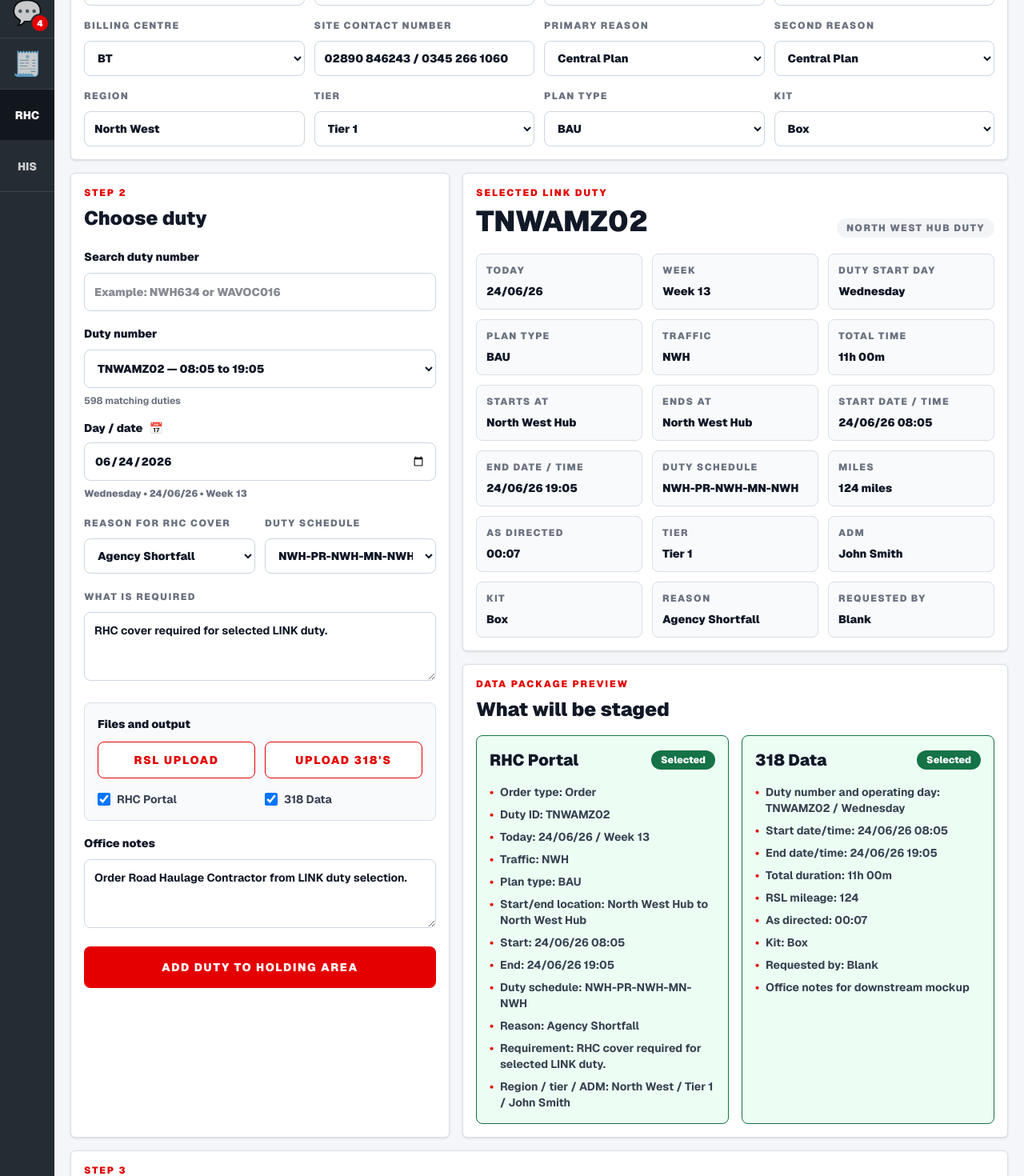
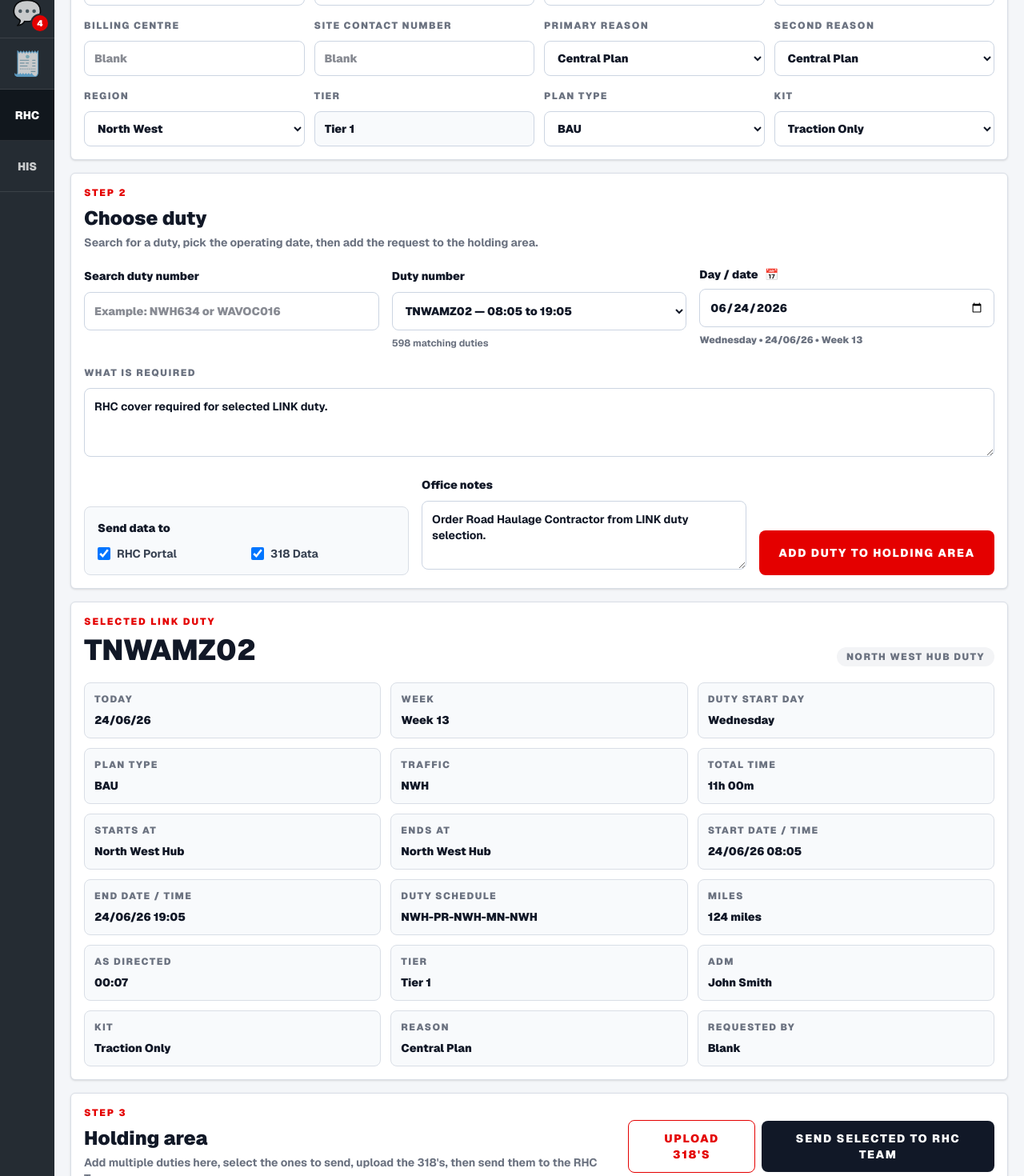
Before and after one commit to acannon76/rugby-league-supporter-web, a Next.js app: page /internal/app-ideas/link-message-mock/rhc-team in a window 1280 px wide. Shown: the part 400-1870 px from the top of the page at 80% size. Built offline with nearby package versions, Linux system fonts and the light colour scheme.

Commit message:
History and redesign RHC Team 2

```diff
--- a/src/app/internal/app-ideas/link-message-mock/rhc-team/page.tsx
+++ b/src/app/internal/app-ideas/link-message-mock/rhc-team/page.tsx
@@ -3027,11 +3027,32 @@ const defaultDuty = dutyOptions.find((item) => item.duty === "TNWAMZ02") ?? duty
 
 const orderTypeOptions = ["Order", "Amend", "Cancel"];
 const rmPfwOptions = ["RM", "PFW"];
-const billingCentreOptions = ["BT", "BAU", "Central"];
-const planTypeOptions = ["BAU", "BT", "Sprinter"];
-const tierOptions = ["Tier 1", "Tier 2", "Tier 3", "Tier 4"];
+const planTypeOptions = ["BAU", "BT", "FLEX", "INT", "Sprinter"];
 const admOptions = ["John Smith", "Peter Jones", "Sarah Jane"];
-const kitOptions = ["Box", "Trailer", "18T", "DDT", "3.5T Van", "Traction Only"];
+const regionOptions = [
+  "Anglia",
+  "Belfast",
+  "London",
+  "Midlands",
+  "North East",
+  "North West",
+  "Scotland",
+  "South",
+  "South East",
+  "South West",
+];
+const kitOptions = [
+  "Traction Only",
+  "RHC Box or C/S",
+  "RHC Box",
+  "RHC Box (T/L)",
+  "RM DDT - Anderson Leads",
+  "18/26T",
+  "7.5T",
+  "3.5T Van",
+  "Curtainsider",
+  "Rollerbed",
+];
 const reasonOptions = ["Agency Shortfall", "Central Plan", "CPC Request"];
 const dutyScheduleOptions = [
   "NWH-PR-NWH-MN-NWH",
@@ -3107,17 +3128,16 @@ export default function RhcTeamPage() {
   const [admName, setAdmName] = useState(admOptions[0]);
   const [rmPfw, setRmPfw] = useState(rmPfwOptions[0]);
   const [requestedBy, setRequestedBy] = useState("");
-  const [billingCentre, setBillingCentre] = useState(billingCentreOptions[0]);
-  const [siteContactNumber, setSiteContactNumber] = useState("02890 846243 / 0345 266 1060");
+  const [billingCentre, setBillingCentre] = useState("");
+  const [siteContactNumber, setSiteContactNumber] = useState("");
   const [primaryReason, setPrimaryReason] = useState(reasonOptions[1]);
   const [secondReason, setSecondReason] = useState(reasonOptions[1]);
   const [region, setRegion] = useState("North West");
   const [planType, setPlanType] = useState(planTypeOptions[0]);
   const [required, setRequired] = useState("RHC cover required for selected LINK duty.");
-  const [tier, setTier] = useState(tierOptions[0]);
+  const tier = "Tier 1";
   const [kit, setKit] = useState(kitOptions[0]);
-  const [coverReason, setCoverReason] = useState(reasonOptions[0]);
-  const [dutySchedule, setDutySchedule] = useState(dutyScheduleOptions[0]);
+  const [dutySchedule] = useState(dutyScheduleOptions[0]);
   const [notes, setNotes] = useState("Order Road Haulage Contractor from LINK duty selection.");
   const [holdingOrders, setHoldingOrders] = useState<RhcOrder[]>([]);
   const [selectedHoldingIds, setSelectedHoldingIds] = useState<string[]>([]);
@@ -3177,7 +3197,7 @@ export default function RhcTeamPage() {
     required,
     tier,
     kit,
-    coverReason,
+    coverReason: primaryReason,
     dutySchedule,
     notes,
     sendPortal,
@@ -3197,7 +3217,7 @@ export default function RhcTeamPage() {
 
     setHoldingOrders((current) => [...current, nextOrder]);
     setSelectedHoldingIds((current) => [...current, nextOrder.id]);
-    setConfirmation(`${nextOrder.duty} added to the holding area. Add another duty or send selected requests using the master button.`);
+    setConfirmation(`${nextOrder.duty} added to the holding area. Add another duty or upload the 318's before sending selected requests.`);
   }
 
   function toggleHoldingSelection(id: string) {
@@ -3216,6 +3236,11 @@ export default function RhcTeamPage() {
 
     if (selectedOrders.length === 0) {
       setConfirmation("Select at least one duty in the holding area before sending to the RHC Team.");
+      return;
+    }
+
+    if (!manifestFileName) {
+      setConfirmation("Upload the 318's file before sending selected requests to the RHC Team.");
       return;
     }
 
@@ -3252,7 +3277,18 @@ export default function RhcTeamPage() {
                 </div>
               </div>
 
-              <div className="flex flex-wrap gap-2">
+              <div className="flex flex-wrap items-center gap-2">
+                <label className="cursor-pointer rounded-lg border border-[#e40000] bg-white px-4 py-2 text-sm font-black uppercase tracking-[0.12em] text-[#e40000] transition hover:bg-[#fff0f0]">
+                  RSL Import
+                  <input
+                    type="file"
+                    className="hidden"
+                    onChange={(event) => {
+                      setRslFileName(event.target.files?.[0]?.name ?? "");
+                      setConfirmation(event.target.files?.[0]?.name ? `RSL import selected: ${event.target.files[0].name}` : "");
+                    }}
+                  />
+                </label>
                 <Link
                   href="/internal/app-ideas/link-message-mock/rhc-team/history"
                   className="rounded-lg border border-[#ccd5e2] bg-white px-4 py-2 text-sm font-black text-[#4b5563] no-underline transition hover:border-[#e40000]"
@@ -3267,6 +3303,11 @@ export default function RhcTeamPage() {
                 </Link>
               </div>
             </div>
+            {rslFileName && (
+              <p className="mt-3 rounded-lg border border-[#d9dee6] bg-[#f8fafc] px-3 py-2 text-xs font-black text-[#6b7280]">
+                RSL import selected: {rslFileName}
+              </p>
+            )}
           </section>
 
           <section className="mt-4 rounded-md border border-[#d9dee6] bg-white p-4 shadow-sm">
@@ -3288,23 +3329,26 @@ export default function RhcTeamPage() {
               <SelectField label="ADM" value={admName} onChange={setAdmName} options={admOptions} />
               <SelectField label="RM / PFW" value={rmPfw} onChange={setRmPfw} options={rmPfwOptions} />
               <TextField label="Requested by" value={requestedBy} onChange={setRequestedBy} placeholder="Planner's name" />
-              <SelectField label="Billing centre" value={billingCentre} onChange={setBillingCentre} options={billingCentreOptions} />
-              <TextField label="Site contact number" value={siteContactNumber} onChange={setSiteContactNumber} />
+              <TextField label="Billing centre" value={billingCentre} onChange={setBillingCentre} placeholder="Blank" />
+              <TextField label="Site contact number" value={siteContactNumber} onChange={setSiteContactNumber} placeholder="Blank" />
               <SelectField label="Primary reason" value={primaryReason} onChange={setPrimaryReason} options={reasonOptions} />
               <SelectField label="Second reason" value={secondReason} onChange={setSecondReason} options={reasonOptions} />
-              <TextField label="Region" value={region} onChange={setRegion} />
-              <SelectField label="Tier" value={tier} onChange={setTier} options={tierOptions} />
+              <SelectField label="Region" value={region} onChange={setRegion} options={regionOptions} />
+              <ReadOnlyField label="Tier" value={tier} />
               <SelectField label="Plan type" value={planType} onChange={setPlanType} options={planTypeOptions} />
               <SelectField label="Kit" value={kit} onChange={setKit} options={kitOptions} />
             </div>
           </section>
 
-          <section className="mt-4 grid grid-cols-1 gap-4 xl:grid-cols-[0.82fr_1.18fr]">
-            <aside className="rounded-md border border-[#d9dee6] bg-white p-4 shadow-sm">
+          <section className="mt-4 rounded-md border border-[#d9dee6] bg-white p-4 shadow-sm">
             <p className="text-xs font-black uppercase tracking-[0.16em] text-[#e40000]">Step 2</p>
             <h2 className="mt-2 text-2xl font-black text-[#111827]">Choose duty</h2>
-
-              <label className="mt-5 block">
+            <p className="mt-1 text-sm font-bold text-[#6b7280]">
+              Search for a duty, pick the operating date, then add the request to the holding area.
+            </p>
+
+            <div className="mt-5 grid grid-cols-1 gap-4 lg:grid-cols-3">
+              <label className="block">
                 <span className="text-sm font-black text-[#111827]">Search duty number</span>
                 <input
                   value={dutySearch}
@@ -3326,7 +3370,7 @@ export default function RhcTeamPage() {
                 />
               </label>
 
-              <label className="mt-4 block">
+              <label className="block">
                 <span className="text-sm font-black text-[#111827]">Duty number</span>
                 <select
                   value={duty.duty}
@@ -3344,7 +3388,7 @@ export default function RhcTeamPage() {
                 </p>
               </label>
 
-              <label className="mt-4 block">
+              <label className="block">
                 <span className="flex items-center gap-2 text-sm font-black text-[#111827]">
                   <span>Day / date</span>
                   <span aria-hidden="true">📅</span>
@@ -3362,10 +3406,6 @@ export default function RhcTeamPage() {
                   {dutyStartDay} • {selectedDateLabel} • Week {weekNumber}
                 </p>
               </label>
-
-              <div className="mt-4 grid grid-cols-1 gap-3 md:grid-cols-2">
-                <SelectField label="Reason for RHC cover" value={coverReason} onChange={setCoverReason} options={reasonOptions} />
-                <SelectField label="Duty schedule" value={dutySchedule} onChange={setDutySchedule} options={dutyScheduleOptions} />
             </div>
 
             <label className="mt-4 block">
@@ -3377,39 +3417,10 @@ export default function RhcTeamPage() {
               />
             </label>
 
-              <section className="mt-5 rounded-lg border border-[#d9dee6] bg-[#f8fafc] p-4">
-                <p className="text-sm font-black text-[#111827]">Files and output</p>
+            <div className="mt-4 grid grid-cols-1 gap-4 lg:grid-cols-[1fr_1fr_auto] lg:items-end">
+              <section className="rounded-lg border border-[#d9dee6] bg-[#f8fafc] p-4">
+                <p className="text-sm font-black text-[#111827]">Send data to</p>
                 <div className="mt-3 grid grid-cols-1 gap-3 sm:grid-cols-2">
-                  <label className="cursor-pointer rounded-lg border border-[#e40000] bg-white px-4 py-3 text-center text-sm font-black uppercase tracking-[0.12em] text-[#e40000] transition hover:bg-[#fff0f0]">
-                    RSL Upload
-                    <input
-                      type="file"
-                      className="hidden"
-                      onChange={(event) => {
-                        setRslFileName(event.target.files?.[0]?.name ?? "");
-                        setConfirmation(event.target.files?.[0]?.name ? `RSL file selected: ${event.target.files[0].name}` : "");
-                      }}
-                    />
-                  </label>
-                  <label className="cursor-pointer rounded-lg border border-[#e40000] bg-white px-4 py-3 text-center text-sm font-black uppercase tracking-[0.12em] text-[#e40000] transition hover:bg-[#fff0f0]">
-                    Upload 318&apos;s
-                    <input
-                      type="file"
-                      className="hidden"
-                      onChange={(event) => {
-                        setManifestFileName(event.target.files?.[0]?.name ?? "");
-                        setConfirmation(event.target.files?.[0]?.name ? `318 file selected: ${event.target.files[0].name}` : "");
-                      }}
-                    />
-                  </label>
-                </div>
-                {(rslFileName || manifestFileName) && (
-                  <div className="mt-3 space-y-1 text-xs font-black text-[#6b7280]">
-                    {rslFileName ? <p>RSL: {rslFileName}</p> : null}
-                    {manifestFileName ? <p>318: {manifestFileName}</p> : null}
-                  </div>
-                )}
-                <div className="mt-4 grid grid-cols-1 gap-3 sm:grid-cols-2">
                   <label className="flex items-center gap-2 text-sm font-bold text-[#374151]">
                     <input checked={sendPortal} onChange={(event) => setSendPortal(event.target.checked)} type="checkbox" className="h-4 w-4" />
                     RHC Portal
@@ -3421,7 +3432,7 @@ export default function RhcTeamPage() {
                 </div>
               </section>
 
-              <label className="mt-4 block">
+              <label className="block">
                 <span className="text-sm font-black text-[#111827]">Office notes</span>
                 <textarea
                   value={notes}
@@ -3433,20 +3444,20 @@ export default function RhcTeamPage() {
               <button
                 type="button"
                 onClick={addToHoldingArea}
-                className="mt-4 w-full rounded-lg bg-[#e40000] px-4 py-4 text-sm font-black uppercase tracking-[0.12em] text-white transition hover:bg-[#b80000]"
+                className="h-14 rounded-lg bg-[#e40000] px-6 text-sm font-black uppercase tracking-[0.12em] text-white transition hover:bg-[#b80000]"
               >
                 Add Duty To Holding Area
               </button>
+            </div>
 
             {confirmation && (
               <section className="mt-4 rounded-lg border-2 border-[#157347] bg-[#ecfdf3] p-4 text-sm font-black leading-6 text-[#157347]">
                 {confirmation}
               </section>
             )}
-            </aside>
-
-            <section className="space-y-4">
-              <div className="rounded-md border border-[#d9dee6] bg-white p-4 shadow-sm">
+          </section>
+
+          <section className="mt-4 rounded-md border border-[#d9dee6] bg-white p-4 shadow-sm">
             <p className="text-xs font-black uppercase tracking-[0.16em] text-[#e40000]">Selected LINK duty</p>
             <div className="flex flex-col gap-2 md:flex-row md:items-end md:justify-between">
               <h2 className="mt-2 text-4xl font-black text-[#111827]">{duty.duty}</h2>
@@ -3472,52 +3483,9 @@ export default function RhcTeamPage() {
               <InfoBox label="Tier" value={tier} />
               <InfoBox label="ADM" value={admName} />
               <InfoBox label="Kit" value={kit} />
-                  <InfoBox label="Reason" value={coverReason} />
+              <InfoBox label="Reason" value={primaryReason} />
               <InfoBox label="Requested By" value={requestedBy || "Blank"} />
             </div>
-              </div>
-
-              <div className="rounded-md border border-[#d9dee6] bg-white p-4 shadow-sm">
-                <p className="text-xs font-black uppercase tracking-[0.16em] text-[#e40000]">Data package preview</p>
-                <h2 className="mt-2 text-2xl font-black text-[#111827]">What will be staged</h2>
-
-                <div className="mt-4 grid grid-cols-1 gap-4 lg:grid-cols-2">
-                  <DataPackageCard
-                    title="RHC Portal"
-                    enabled={sendPortal}
-                    rows={[
-                      `Order type: ${orderType}`,
-                      `Duty ID: ${duty.duty}`,
-                      `Today: ${todayLabel} / Week ${weekNumber}`,
-                      `Traffic: ${traffic}`,
-                      `Plan type: ${planType}`,
-                      `Start/end location: ${duty.startLocation} to ${duty.endLocation}`,
-                      `Start: ${startDateTime}`,
-                      `End: ${endDateTime}`,
-                      `Duty schedule: ${dutySchedule}`,
-                      `Reason: ${coverReason}`,
-                      `Requirement: ${required}`,
-                      `Region / tier / ADM: ${region} / ${tier} / ${admName}`,
-                    ]}
-                  />
-                  <DataPackageCard
-                    title="318 Data"
-                    enabled={send318}
-                    rows={[
-                      `Duty number and operating day: ${duty.duty} / ${dutyStartDay}`,
-                      `Start date/time: ${startDateTime}`,
-                      `End date/time: ${endDateTime}`,
-                      `Total duration: ${duty.totalTime}`,
-                      `RSL mileage: ${mockMiles}`,
-                      `As directed: ${asDirected}`,
-                      `Kit: ${kit}`,
-                      `Requested by: ${requestedBy || "Blank"}`,
-                      "Office notes for downstream mockup",
-                    ]}
-                  />
-                </div>
-              </div>
-            </section>
           </section>
 
           <section className="mt-4 rounded-md border border-[#d9dee6] bg-white p-4 shadow-sm">
@@ -3526,9 +3494,21 @@ export default function RhcTeamPage() {
                 <p className="text-xs font-black uppercase tracking-[0.16em] text-[#e40000]">Step 3</p>
                 <h2 className="mt-2 text-2xl font-black text-[#111827]">Holding area</h2>
                 <p className="mt-1 text-sm font-bold text-[#6b7280]">
-                  Add multiple duties here, select the ones to send, then use the master button to send them to the RHC Team.
+                  Add multiple duties here, select the ones to send, upload the 318's, then send them to the RHC Team.
                 </p>
               </div>
+              <div className="flex flex-col gap-2 sm:flex-row sm:items-center">
+                <label className="cursor-pointer rounded-lg border border-[#e40000] bg-white px-5 py-3 text-center text-sm font-black uppercase tracking-[0.12em] text-[#e40000] transition hover:bg-[#fff0f0]">
+                  Upload 318&apos;s
+                  <input
+                    type="file"
+                    className="hidden"
+                    onChange={(event) => {
+                      setManifestFileName(event.target.files?.[0]?.name ?? "");
+                      setConfirmation(event.target.files?.[0]?.name ? `318 file selected: ${event.target.files[0].name}` : "");
+                    }}
+                  />
+                </label>
                 <button
                   type="button"
                   onClick={sendSelectedOrders}
@@ -3537,6 +3517,13 @@ export default function RhcTeamPage() {
                   Send Selected To RHC Team
                 </button>
               </div>
+            </div>
+
+            {manifestFileName && (
+              <p className="mt-3 rounded-lg border border-[#d9dee6] bg-[#f8fafc] px-3 py-2 text-xs font-black text-[#6b7280]">
+                318 file uploaded: {manifestFileName}
+              </p>
+            )}
 
             <div className="mt-4 overflow-x-auto rounded-lg border border-[#d9dee6]">
               <table className="min-w-[1200px] w-full border-collapse text-left text-sm">
@@ -3703,6 +3690,19 @@ function TextField({
   );
 }
 
+function ReadOnlyField({ label, value }: { label: string; value: string }) {
+  return (
+    <label className="block">
+      <span className="text-xs font-black uppercase tracking-[0.12em] text-[#6b7280]">{label}</span>
+      <input
+        value={value}
+        readOnly
+        className="mt-2 h-11 w-full rounded-lg border border-[#ccd5e2] bg-[#f8fafc] px-3 text-sm font-black text-[#111827] outline-none"
+      />
+    </label>
+  );
+}
+
 function SelectField({
   label,
   value,
```
Lines whose indentation alone changed are shown as unchanged.
